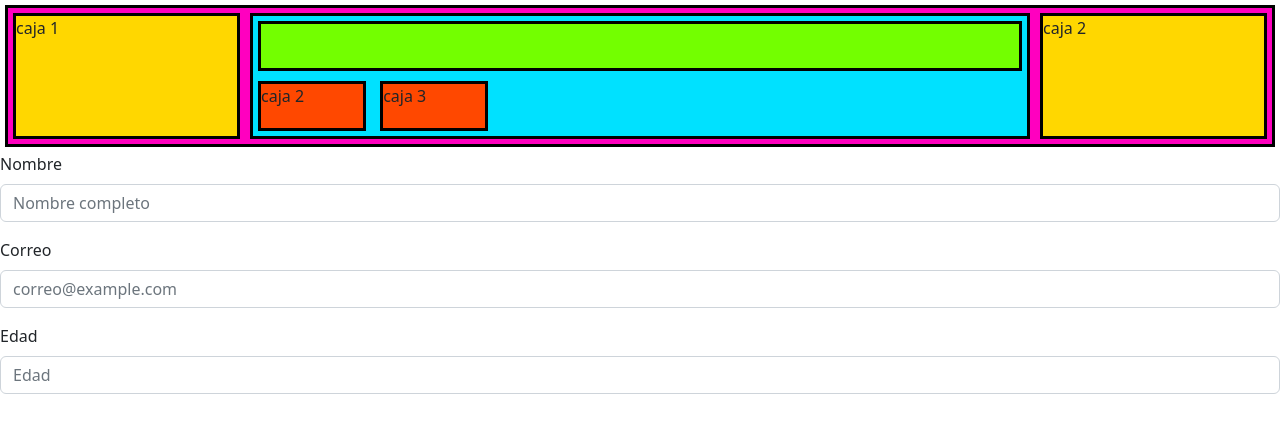
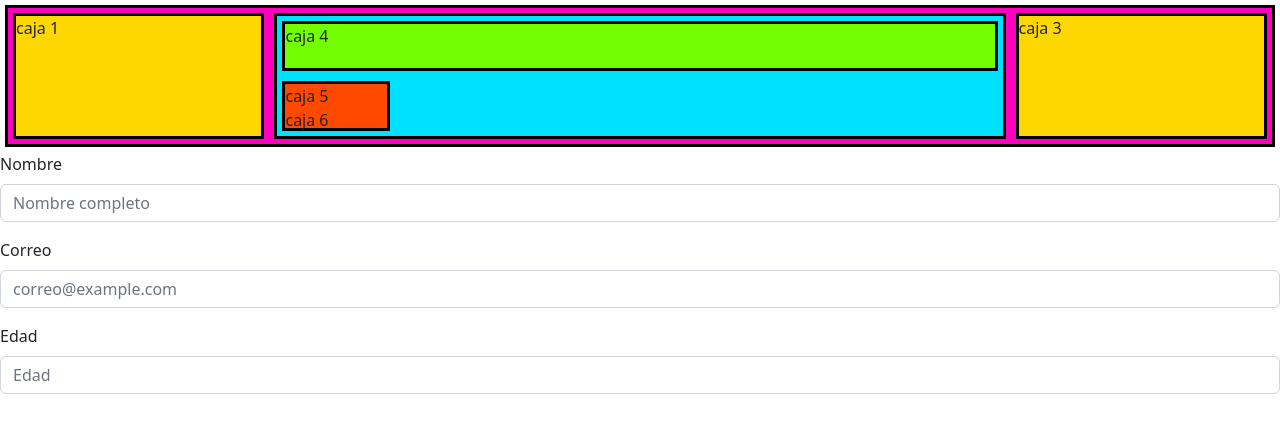
Before and after one commit to yhjoel/tarea3, a plain HTML site: page index.html in a window 1280 px wide. Shown: the part 316-748 px from the top of the page. Drawn offline with nearby package versions, Linux system fonts and the light colour scheme.

Commit message:
Update index.html

```diff
--- a/index.html
+++ b/index.html
@@ -22,13 +22,15 @@
     <div class="padre1">
       <div class="caja">caja 1</div>
       <div class="caja1">
-        <div class="cuadrado"></div>
-        <div class="cuadrado1">caja 2</div>
-        <div class="cuadrado1">caja 3</div>
+        <div class="cuadrado">caja 4</div>
+        <div class="cuadrado1">
+          <div class="cuadrado2">caja 5</div>
+          <div class="cuadrado2">caja 6</div>
+        </div>
       </div>
-      <div class="caja">caja 2</div>
+      <div class="caja">caja 3</div>
     </div>
-    <div>
+    <div class="padre3">
       <div class="mb-3">
           <label for="nombre" class="form-label">Nombre</label>
           <input type="text" class="form-control" id="nombre" placeholder="Nombre completo">
```
